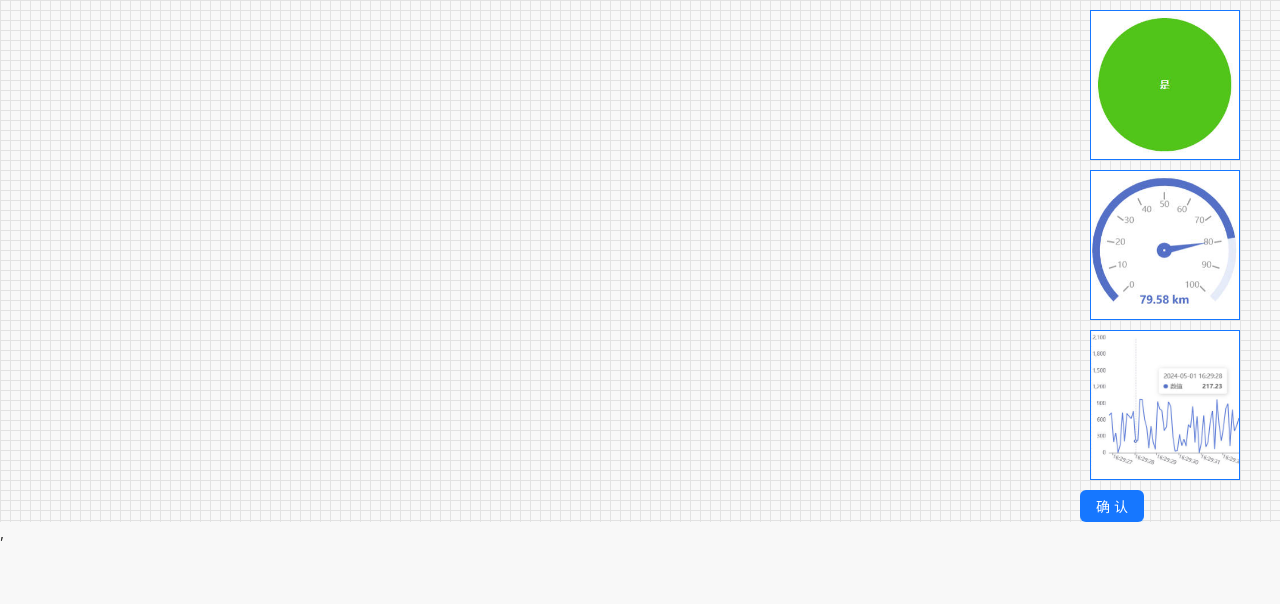
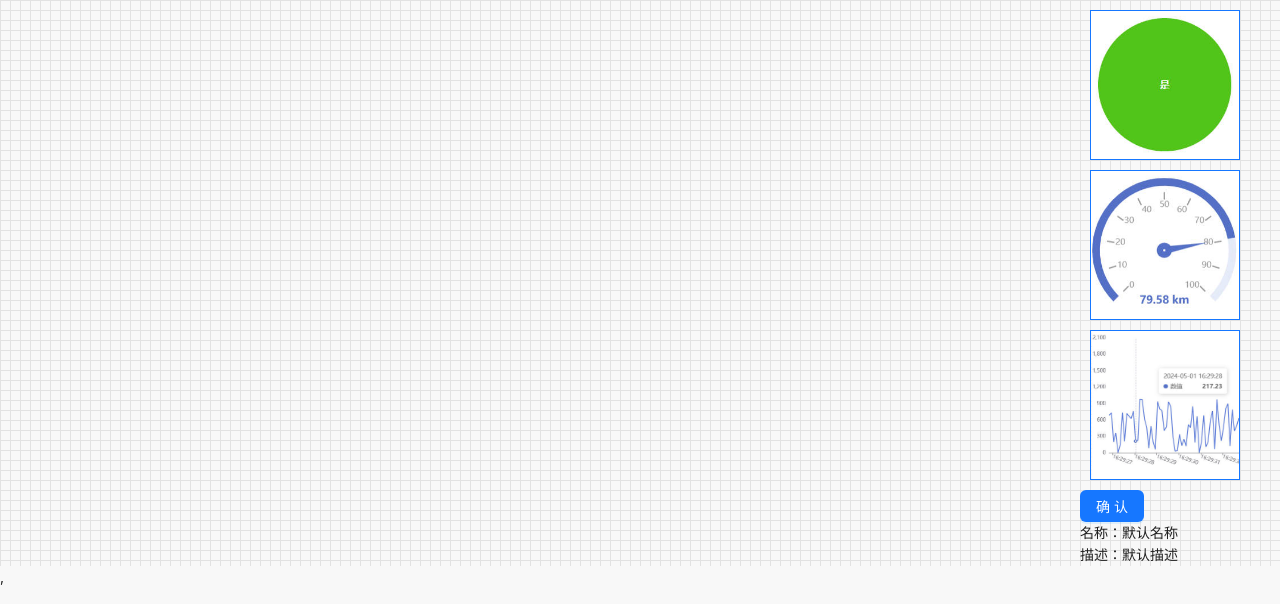
Before and after one commit to Sherlocksuper/Vehicle, a React (Vite) app in the folder front_end/: page /test-template-config in a window 1280 px wide. Shown: the top 604 px of the page. Built offline with nearby package versions, Linux system fonts and the light colour scheme.

Commit message:
feat: 测试模板创建bug修复“

```diff
--- a/front_end/src/apis/standard/template.ts
+++ b/front_end/src/apis/standard/template.ts
@@ -11,6 +11,7 @@ export interface ITemplate {
 
 
 export interface ITemplateItem {
+    id: string
     type: DragItemType
     requestSignalId: number | null
     x: number
--- a/front_end/src/views/demo/DataDisplay/display.css
+++ b/front_end/src/views/demo/DataDisplay/display.css
@@ -4,6 +4,7 @@
     background-size: 10px 10px;
     display: flex;
     width: 100%;
+    height: 100%;
     flex-direction: column;
 }
 
--- a/front_end/src/views/demo/TestProcessN/TestTemplate/NewTestTemplate.tsx
+++ b/front_end/src/views/demo/TestProcessN/TestTemplate/NewTestTemplate.tsx
@@ -2,7 +2,8 @@
  * @file NewTestTemplate.tsx
  * @desc NewTestTemplate Page
  */
-import React, {FC, useRef, useState} from 'react';
+import React, {FC, useEffect, useRef, useState} from 'react';
+import {v4 as uuidv4} from 'uuid';
 import {useDrop} from 'react-dnd';
 import GridLayout from "react-grid-layout";
 import DraggableComponent, {
@@ -22,6 +23,13 @@ export enum DragItemType {
     BOOLEAN = 'BOOLEAN',
     LINE = 'LINE',
     NUMBER = 'NUMBER',
+}
+
+//模式
+export enum NewTestTemplateMode {
+    ADD = 'ADD',
+    EDIT = 'EDIT',
+    SHOW = 'SHOW'
 }
 
 export interface IDragItem {
@@ -45,14 +53,32 @@ export interface IDragItem {
     }
 }
 
-interface IDataDisplay {
-    // mode: 'ONLINE' | 'OFFLINE'
-}
 
-const NewTestTemplate: React.FC<IDataDisplay> = () => {
+const NewTestTemplate: React.FC = () => {
 
     const ref = useRef<HTMLDivElement>(null)
     const [dragItems, setDragItems] = useState<IDragItem[]>([])
+    const [mode, setMode] = useState<NewTestTemplateMode>(NewTestTemplateMode.ADD)
+    const [name, setName] = useState("默认名称")
+    const [description, setDescription] = useState("默认描述")
+
+    useEffect(() => {
+        const search = window.location.search
+        const params = new URLSearchParams(search)
+        const templateRecord = params.get('templateRecord')
+        const mode = params.get('model')
+
+        if (templateRecord && mode) {
+            const template: ITemplate = JSON.parse(templateRecord)
+            console.log(transferToDragItems(template))
+            const dragItems = transferToDragItems(template)
+            setDragItems(dragItems)
+            setName(template.name)
+            setDescription(template.description)
+            setMode(mode as NewTestTemplateMode)
+        }
+    }, [])
+
     const [, drop] = useDrop<{ id: string } & IDraggleComponent>({
         accept: 'box',
         drop({
@@ -93,11 +119,10 @@ const NewTestTemplate: React.FC<IDataDisplay> = () => {
     })
     drop(ref)
 
-
     const transferToDragItems = (template: ITemplate): IDragItem[] => {
-        return template.itemsConfig.map((item) => {
+        const dragItems = template.itemsConfig.map((item) => {
             const newItem: IDragItem = {
-                id: '',
+                id: item.id,
                 type: item.type,
                 itemConfig: {
                     requestSignalId: null,
@@ -118,6 +143,9 @@ const NewTestTemplate: React.FC<IDataDisplay> = () => {
             }
             return newItem
         })
+        console.log("转换为DragItems")
+        console.log(JSON.stringify(dragItems))
+        return dragItems
     }
 
     function renderADDModeInfo() {
@@ -182,6 +210,30 @@ const NewTestTemplate: React.FC<IDataDisplay> = () => {
         }))
     }
 
+    function updateAllByLayout(layout: GridLayout.Layout[]) {
+        if (mode === NewTestTemplateMode.SHOW) {
+            message.error('展示模式下不允许修改')
+            return
+        }
+
+        setDragItems(dragItems.map((item) => {
+            const newItem = layout.find((newItem) => newItem.i === item.id)
+            if (newItem) {
+                return {
+                    ...item,
+                    itemConfig: {
+                        ...item.itemConfig,
+                        width: newItem.w * 30,
+                        height: newItem.h * 30,
+                        x: newItem.x,
+                        y: newItem.y
+                    }
+                }
+            }
+            return item
+        }))
+    }
+
     function renderSendedPage() {
         return (
             <div className='dd_container' style={{
@@ -190,14 +242,27 @@ const NewTestTemplate: React.FC<IDataDisplay> = () => {
             }}>
                 <div className="dd_body">
                     <div className="dd_drop_container" ref={ref}>
-                        <DropContainer ifStartGetData={false} selectedItemId={null}
+                        <DropContainer ifStartGetData={mode === NewTestTemplateMode.SHOW} selectedItemId={null}
                                        selectFunc={() => {
                                        }} items={dragItems}
-                                       onUpdateItems={updateItemsByLayout}/>
+                                       onUpdateItems={updateItemsByLayout}
+                                       onLayoutChange={updateAllByLayout}
+                        />
                     </div>
                     <div className="dd_info">
                         {renderADDModeInfo()}
-                        <ButtonModal dragItems={dragItems}/>
+                        {
+
+                            <ButtonModal dragItems={dragItems} name={name} description={description}
+                                         updateDescription={(value) => {
+                                             setDescription(value)
+                                         }}
+                                         updateName={(value) => {
+                                             setName(value)
+                                         }}
+                                         mode={mode}
+                            />
+                        }
                     </div>
                 </div>
             </div>
@@ -213,13 +278,17 @@ export default NewTestTemplate;
 
 interface IButtonModalProps {
     dragItems: IDragItem[]
+    name: string
+    description: string
+    updateName: (name: string) => void
+    updateDescription: (name: string) => void
+    mode: NewTestTemplateMode
 }
 
-const ButtonModal: FC<IButtonModalProps> = ({dragItems}) => {
+const ButtonModal: FC<IButtonModalProps> = ({
+                                                dragItems, name, description, updateName, updateDescription, mode
+                                            }) => {
     const [visible, setVisible] = useState(false);
-    const [name, setName] = useState('')
-    const [description, setDescription] = useState('')
-
 
     const newTemplate = (template: ITemplate) => {
         createTestTemplate(template)
@@ -249,6 +318,7 @@ const ButtonModal: FC<IButtonModalProps> = ({dragItems}) => {
             itemsConfig: [
                 ...dragItems.map((item) => {
                     const newItem: ITemplateItem = {
+                        id: uuidv4(),
                         type: item.type,
                         ...item.itemConfig
                     }
@@ -282,9 +352,14 @@ const ButtonModal: FC<IButtonModalProps> = ({dragItems}) => {
 
     return (
         <>
-            <Button type="primary" onClick={showModal}>
+            {
+                mode !== NewTestTemplateMode.SHOW &&
+              <Button type="primary" onClick={showModal}>
                 确认
-            </Button>
+              </Button>
+            }
+            <p>名称：{name}</p>
+            <p>描述：{description}</p>
             <Modal
                 title="请输入模板名称和描述"
                 open={visible}
@@ -292,10 +367,10 @@ const ButtonModal: FC<IButtonModalProps> = ({dragItems}) => {
                 onCancel={handleCancel}
             >
                 <Input placeholder="请输入该模板名称" value={name} onChange={(e) => {
-                    setName(e.target.value)
+                    updateName(e.target.value)
                 }}/>
                 <TextArea placeholder="请输入该模板描述" value={description} onChange={(e) => {
-                    setDescription(e.target.value)
+                    updateDescription(e.target.value)
                 }} style={{
                     marginTop: 10
                 }}/>
--- a/front_end/src/views/demo/TestProcessN/TestTemplate/TestTemplate.tsx
+++ b/front_end/src/views/demo/TestProcessN/TestTemplate/TestTemplate.tsx
@@ -3,6 +3,7 @@ import {Button, Row, Space, Table} from 'antd';
 import type {TableProps} from 'antd';
 import {ITemplate} from "@/apis/standard/template.ts";
 import {getTestTemplateList} from "@/apis/request/template.ts";
+import {NewTestTemplateMode} from "@/views/demo/TestProcessN/TestTemplate/NewTestTemplate.tsx";
 
 const columns: TableProps<ITemplate>['columns'] = [
     {
@@ -19,27 +20,30 @@ const columns: TableProps<ITemplate>['columns'] = [
         title: '创建日期',
         dataIndex: 'createdAt',
         key: 'createdAt',
-        render: (text) => {
-            return new Date(text).toLocaleString()
+        render: (value, record, index) => {
+            return new Date(value).toLocaleString()
         }
     },
     {
         title: '更新日期',
         dataIndex: 'updatedAt',
         key: 'updatedAt',
-        render: (text) => {
-            return new Date(text).toLocaleString()
+        render: (value, record, index) => {
+            return new Date(value).toLocaleString()
         }
     },
     {
         title: '操作',
         key: 'action',
-        render: () => (
-            <Space size="middle">
-                <a>Edit</a>
-                <a>Delete</a>
+        render: (value, record, index) => {
+            const templateRecord = JSON.stringify(record)
+            const model = NewTestTemplateMode.SHOW
+
+            return <Space size="middle">
+                <Button type="link"
+                        href={`/test-template-config?templateRecord=${templateRecord}&model=${model}`} target={"_blank"}>查看</Button>
             </Space>
-        ),
+        }
     },
 ];
 
```
Also changed, not shown: front_end/src/views/demo/DataDisplay/DropContainer/index.tsx (+26 -25 lines), front_end/src/views/login/index.tsx (+27 -23 lines).
